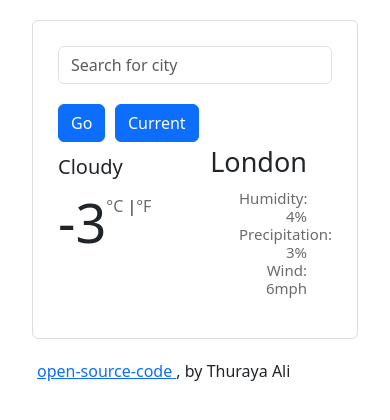
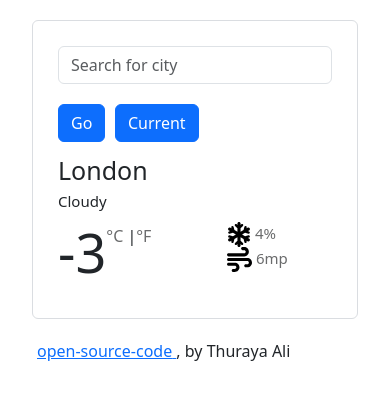
Before and after one commit to Thuraya-A/weather-react-app, a React (Create React App) app: page / in a window 390 px wide. Shown: the top 420 px of the page. Built offline with nearby package versions, Linux system fonts and the light colour scheme.

Commit message:
updated css

```diff
--- a/package.json
+++ b/package.json
@@ -3,6 +3,11 @@
   "version": "0.1.0",
   "private": true,
   "dependencies": {
+    "@fortawesome/fontawesome-svg-core": "^6.5.1",
+    "@fortawesome/free-brands-svg-icons": "^6.5.1",
+    "@fortawesome/free-regular-svg-icons": "^6.5.1",
+    "@fortawesome/free-solid-svg-icons": "^6.5.1",
+    "@fortawesome/react-fontawesome": "^0.2.0",
     "@testing-library/jest-dom": "^5.17.0",
     "@testing-library/react": "^13.4.0",
     "@testing-library/user-event": "^13.5.0",
--- a/src/CurrentWeather.css
+++ b/src/CurrentWeather.css
@@ -29,6 +29,7 @@ body {
   margin-right: 25px;
   text-align: right;
 }
+
 li {
   color: #6a6b6c;
   font-size: 15px;
@@ -37,7 +38,7 @@ li {
   line-height: 18px;
   margin-right: 25px;
 }
-@media (max-width: 768px) {
+@media (max-width: 767px) {
   div.go {
     width: 65px;
   }
@@ -51,11 +52,32 @@ li {
     width: 90px;
     padding: 0px;
   }
+  .city-name-sm {
+    display: block;
+    margin-top: 10px;
+    font-size: 25px;
+  }
+  .city-name {
+    display: none;
+  }
   .weather-description {
-    margin-top: 10px;
-    font-size: 20px;
+    font-size: 15px;
   }
-  .information {
+  .information ul {
+    margin-top: 80px;
     padding: 0px;
   }
+  li {
+    text-align: left;
+    margin-right: 0px;
+    margin-left: 20px;
+  }
+  .humidity,
+  .wind,
+  .precipitation {
+    display: none;
+  }
+  path {
+    color: #0d6efd;
+  }
 }
--- a/src/CurrentWeather.js
+++ b/src/CurrentWeather.js
@@ -1,5 +1,6 @@
 import React from "react";
 import "./CurrentWeather.css";
+import { FontAwesomeIcon } from "@fortawesome/react-fontawesome";
 
 export default function CurrentWeather() {
   return (
@@ -30,10 +31,11 @@ export default function CurrentWeather() {
       </form>
       <div className="row ">
         <div className="col-6">
+          <div className="city-name-sm d-lg-none d-md-none d-sm-block">
+            London
+          </div>
           <div className="date">Monday 10:30 </div>
-
           <div className="weather-description">Cloudy</div>
-
           <div className="temperature-on-display">
             <img
               src="https://ssl.gstatic.com/onebox/weather/64/cloudy.png"
@@ -56,11 +58,42 @@ export default function CurrentWeather() {
           </div>
         </div>
         <div className="col-6 information">
-          <div className="city-name">London</div>
+          <div className="city-name ">London</div>
           <ul>
-            <li>Humidity: 4%</li>
-            <li>Precipitation: 3%</li>
-            <li>Wind: 6mph</li>
+            <li>
+              <div className="humidity ">Humidity: 4%</div>
+            </li>
+            <li>
+              <div>
+                <svg
+                  className="precipitation-icon icon d-lg-none d-md-none d-sm-block"
+                  xmlns="http://www.w3.org/2000/svg"
+                  height="25"
+                  width="24"
+                  color="#0D6EFD"
+                  viewBox="0 0 448 512"
+                >
+                  <path d="M224 0c17.7 0 32 14.3 32 32V62.1l15-15c9.4-9.4 24.6-9.4 33.9 0s9.4 24.6 0 33.9l-49 49v70.3l61.4-35.8 17.7-66.1c3.4-12.8 16.6-20.4 29.4-17s20.4 16.6 17 29.4l-5.2 19.3 23.6-13.8c15.3-8.9 34.9-3.7 43.8 11.5s3.8 34.9-11.5 43.8l-25.3 14.8 21.7 5.8c12.8 3.4 20.4 16.6 17 29.4s-16.6 20.4-29.4 17l-67.7-18.1L287.5 256l60.9 35.5 67.7-18.1c12.8-3.4 26 4.2 29.4 17s-4.2 26-17 29.4l-21.7 5.8 25.3 14.8c15.3 8.9 20.4 28.5 11.5 43.8s-28.5 20.4-43.8 11.5l-23.6-13.8 5.2 19.3c3.4 12.8-4.2 26-17 29.4s-26-4.2-29.4-17l-17.7-66.1L256 311.7v70.3l49 49c9.4 9.4 9.4 24.6 0 33.9s-24.6 9.4-33.9 0l-15-15V480c0 17.7-14.3 32-32 32s-32-14.3-32-32V449.9l-15 15c-9.4 9.4-24.6 9.4-33.9 0s-9.4-24.6 0-33.9l49-49V311.7l-61.4 35.8-17.7 66.1c-3.4 12.8-16.6 20.4-29.4 17s-20.4-16.6-17-29.4l5.2-19.3L48.1 395.6c-15.3 8.9-34.9 3.7-43.8-11.5s-3.7-34.9 11.5-43.8l25.3-14.8-21.7-5.8c-12.8-3.4-20.4-16.6-17-29.4s16.6-20.4 29.4-17l67.7 18.1L160.5 256 99.6 220.5 31.9 238.6c-12.8 3.4-26-4.2-29.4-17s4.2-26 17-29.4l21.7-5.8L15.9 171.6C.6 162.7-4.5 143.1 4.4 127.9s28.5-20.4 43.8-11.5l23.6 13.8-5.2-19.3c-3.4-12.8 4.2-26 17-29.4s26 4.2 29.4 17l17.7 66.1L192 200.3V129.9L143 81c-9.4-9.4-9.4-24.6 0-33.9s24.6-9.4 33.9 0l15 15V32c0-17.7 14.3-32 32-32z" />
+                </svg>
+                <span className="precipitation">precipitation:</span>{" "}
+                <span>4%</span>
+              </div>
+            </li>
+            <li>
+              <div>
+                <svg
+                  className="wind-icon icon d-lg-none d-md-none d-sm-block"
+                  xmlns="http://www.w3.org/2000/svg"
+                  height="25"
+                  width="25"
+                  viewBox="0 0 512 512"
+                >
+                  <path d="M288 32c0 17.7 14.3 32 32 32h32c17.7 0 32 14.3 32 32s-14.3 32-32 32H32c-17.7 0-32 14.3-32 32s14.3 32 32 32H352c53 0 96-43 96-96s-43-96-96-96H320c-17.7 0-32 14.3-32 32zm64 352c0 17.7 14.3 32 32 32h32c53 0 96-43 96-96s-43-96-96-96H32c-17.7 0-32 14.3-32 32s14.3 32 32 32H416c17.7 0 32 14.3 32 32s-14.3 32-32 32H384c-17.7 0-32 14.3-32 32zM128 512h32c53 0 96-43 96-96s-43-96-96-96H32c-17.7 0-32 14.3-32 32s14.3 32 32 32H160c17.7 0 32 14.3 32 32s-14.3 32-32 32H128c-17.7 0-32 14.3-32 32s14.3 32 32 32z" />
+                </svg>
+                <span className="wind">wind:</span>
+                <span> 6mp</span>
+              </div>{" "}
+            </li>
           </ul>
         </div>
       </div>
--- a/src/index.js
+++ b/src/index.js
@@ -4,6 +4,7 @@ import "./index.css";
 import App from "./App";
 import reportWebVitals from "./reportWebVitals";
 import "bootstrap/dist/css/bootstrap.css";
+import { FontAwesomeIcon } from "@fortawesome/react-fontawesome";
 
 const root = ReactDOM.createRoot(document.getElementById("root"));
 root.render(
```
Also changed, not shown: 1 other file (tests, documents, lock files or other folders).
